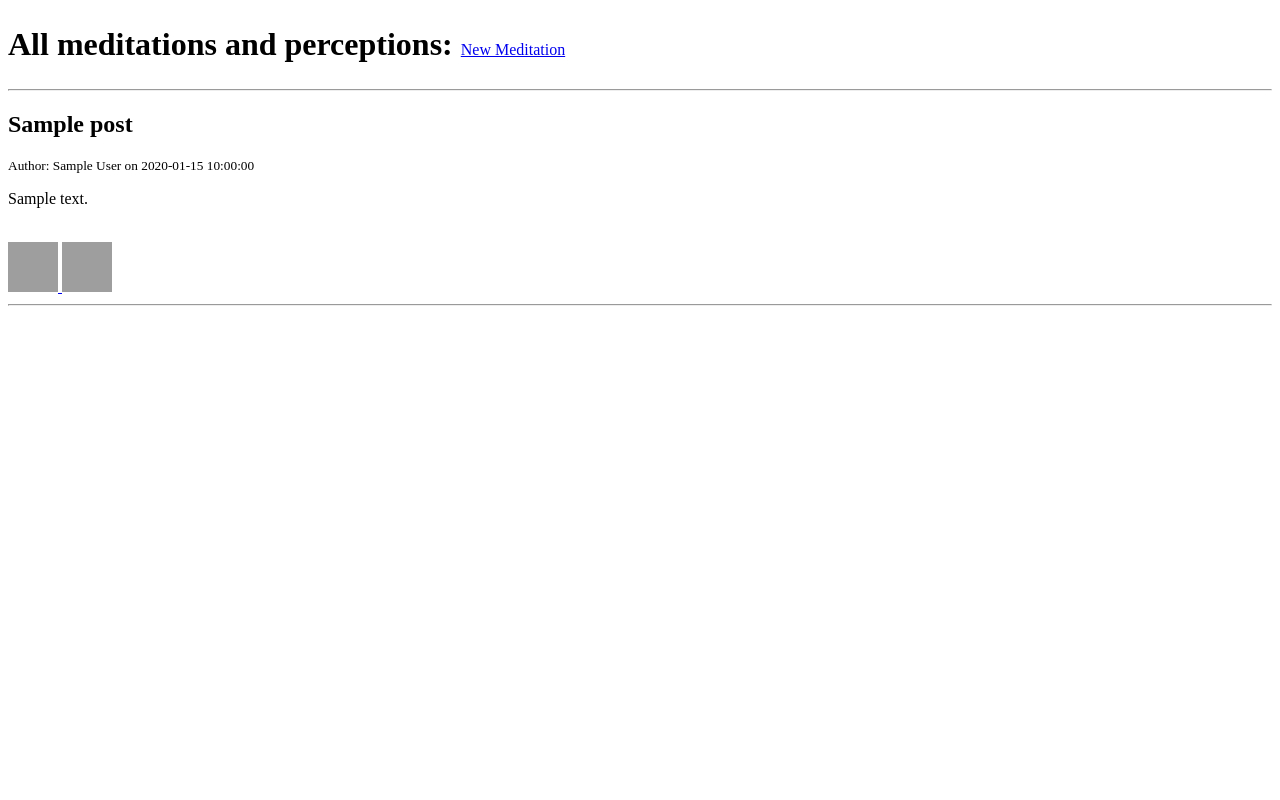
After one commit to rikkih/meditations, a Flask app: template meditations/templates/posts.html in a window 1280 px wide. The commit adds this page. Run offline with Flask 2, Linux system fonts and the light colour scheme; the template is opened without the code that fills it: values that come from a table or form of the project are taken from there, others are empty; tables that the repository leaves empty hold one stand-in row (values such as "Sample post"); grey boxes are pictures that could not be loaded.

Commit message:
added new post creation

```diff
--- /dev/null
+++ b/meditations/templates/posts.html
@@ -0,0 +1,42 @@
+<html lang="en">
+
+    <head>
+        <meta charset="UTF-8">
+        <meta name="viewport" content="width=device-width, initial-scale=1.0">
+        <title>Meditations</title>
+    </head>
+
+    <body>
+
+        <br>
+        <div>
+            <h1 style="display: inline">All meditations and perceptions: </h1>
+            <a style="display: inline" class="btn btn-success float-right" href="/posts/new">New Meditation</a>
+        </div>
+
+        <br>
+        <hr>
+        {% for post in posts %}
+        <h2>{{post.title}}</h2>
+
+        {% if post.author %}
+        <small>Author: {{post.author}} on {{post.date}}</small>
+        {% else %}
+        <small>Author: Anonymous on {{post.date}}</small>
+        {% endif %}
+
+        <p style="white-space: pre-wrap">{{post.content}}</p>
+        <br>
+        <a href="/posts/delete/{{post.id}}">
+            <img src="https://qph.fs.quoracdn.net/main-qimg-83c6de25ed91d13a4f09fb5f11ca8853" height="50px" width="50px">
+        </a>
+        <a href="/posts/update/{{post.id}}">
+            <img src="https://www.2g-eng.com/wp-content/uploads/2016/01/design-engineering-icon-small.png" height="50px" width="50px">
+        </a>
+
+        <hr>
+        {% endfor %}
+
+    </body>
+
+</html>
```
Also changed, not shown: meditations/templates/new_post.html (+4 -4 lines), meditations/views.py (+16 -1 lines).
